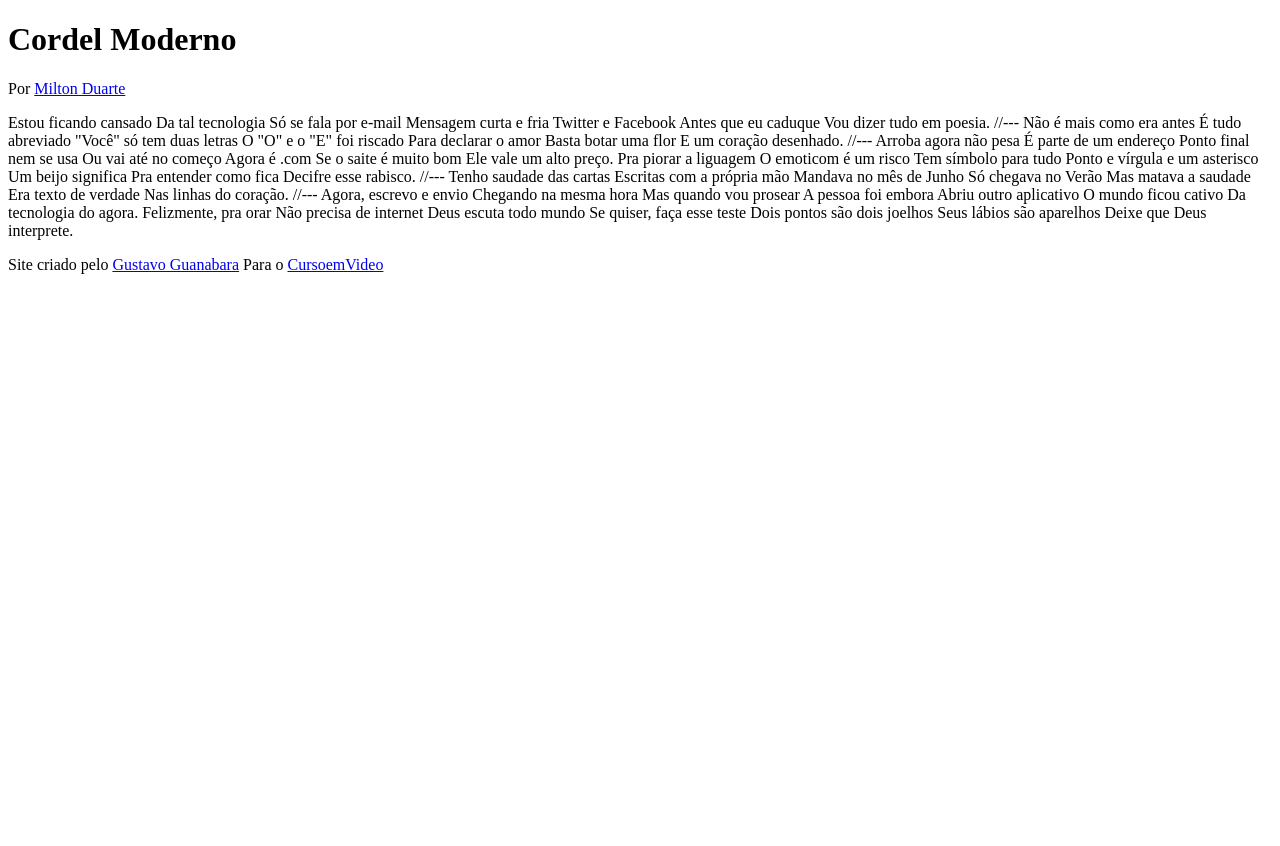
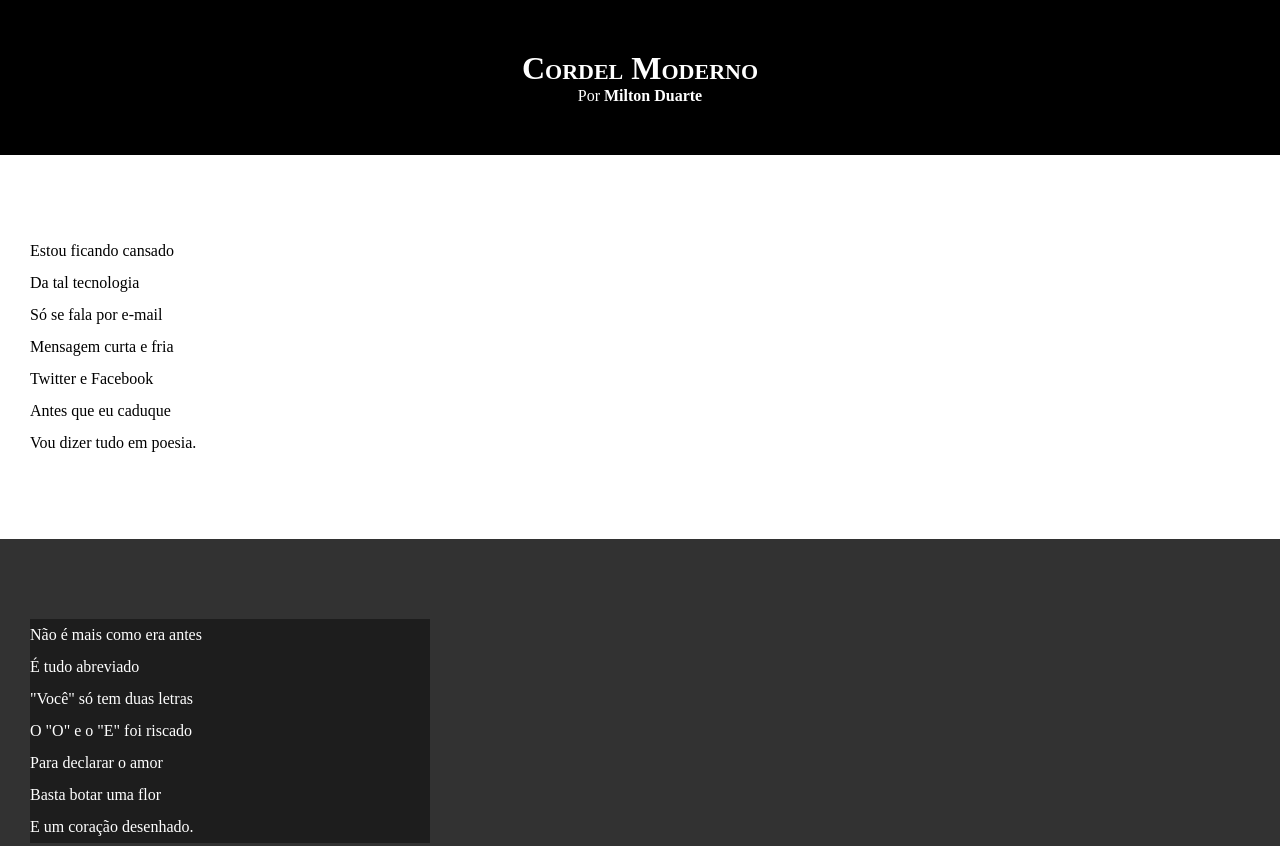
Before and after one commit to limagl/html-css, a plain HTML site: page desafios/desafio012/cordel.html in a window 1280 px wide. Shown: the top 846 px of the page. Before the commit the page ends 800 px from the top, so only its background shows below. Drawn offline with Linux system fonts and the light colour scheme.

Commit message:
atualizei estilos de textos e blocos

```diff
--- a/desafios/desafio012/cordel.html
+++ b/desafios/desafio012/cordel.html
@@ -4,6 +4,7 @@
     <meta charset="UTF-8">
     <meta name="viewport" content="width=device-width, initial-scale=1.0">
     <title>Cordel Moderno</title>
+    <link rel="stylesheet" href="estilo/style.css">
 </head>
 <body>
     <header>
@@ -15,69 +16,88 @@
         </p>
     </header>
 
-    Estou ficando cansado
-    Da tal tecnologia
-    Só se fala por e-mail
-    Mensagem curta e fria
-    Twitter e Facebook
-    Antes que eu caduque
-    Vou dizer tudo em poesia.
+    <section class="normal">
+        <p>
+            Estou ficando cansado<br>
+            Da tal tecnologia <br>
+            Só se fala por e-mail <br>
+            Mensagem curta e fria <br>
+            Twitter e Facebook <br>
+            Antes que eu caduque <br>
+            Vou dizer tudo em poesia.
+        </p>
+    </section>
 
-    //---
+    <section class="imagem">
+        <p>
+            Não é mais como era antes <br>
+            É tudo abreviado <br>
+            "Você" só tem duas letras <br>
+            O "O" e o "E" foi riscado <br>
+            Para declarar o amor <br>
+            Basta botar uma flor <br>
+            E um coração desenhado.
+        </p>
+    </section>
 
-    Não é mais como era antes
-    É tudo abreviado
-    "Você" só tem duas letras
-    O "O" e o "E" foi riscado
-    Para declarar o amor
-    Basta botar uma flor
-    E um coração desenhado.
+    <section class="normal">
+        <p>
+            Arroba agora não pesa <br>
+            É parte de um endereço <br>
+            Ponto final nem se usa <br>
+            Ou vai até no começo <br>
+            Agora é .com <br>
+            Se o saite é muito bom <br>
+            Ele vale um alto preço. <br>
+          </p>
 
-    //---
+            <p>
+                Pra piorar a liguagem <br>
+                O emoticom é um risco <br>
+                Tem símbolo para tudo <br>
+                Ponto e vírgula e um asterisco <br>
+                Um beijo significa <br>
+                Pra entender como fica <br>
+                Decifre esse rabisco.
+            </p>
 
-    Arroba agora não pesa
-    É parte de um endereço
-    Ponto final nem se usa
-    Ou vai até no começo
-    Agora é .com
-    Se o saite é muito bom
-    Ele vale um alto preço.
+    </section>
 
-    Pra piorar a liguagem
-    O emoticom é um risco
-    Tem símbolo para tudo
-    Ponto e vírgula e um asterisco
-    Um beijo significa
-    Pra entender como fica
-    Decifre esse rabisco.
+    <section class="imagem">
+        <p>
+            Tenho saudade das cartas <br>
+            Escritas com a própria mão <br>
+            Mandava no mês de Junho <br>
+            Só chegava no Verão <br>
+            Mas matava a saudade <br>
+            Era texto de verdade <br>
+            Nas linhas do coração.
+        </p>
+    </section>
 
-    //---
 
-    Tenho saudade das cartas
-    Escritas com a própria mão
-    Mandava no mês de Junho
-    Só chegava no Verão
-    Mas matava a saudade
-    Era texto de verdade
-    Nas linhas do coração.
 
-    //---
+    <section class="normal">
+        <p>
+            Agora, escrevo e envio  <br>
+            Chegando na mesma hora <br>
+            Mas quando vou prosear <br>
+            A pessoa foi embora <br>
+            Abriu outro aplicativo <br>
+            O mundo ficou cativo <br>
+            Da tecnologia do agora. <br>
+        </p>
 
-    Agora, escrevo e envio
-    Chegando na mesma hora
-    Mas quando vou prosear
-    A pessoa foi embora
-    Abriu outro aplicativo
-    O mundo ficou cativo
-    Da tecnologia do agora.
-
-    Felizmente, pra orar
-    Não precisa de internet
-    Deus escuta todo mundo
-    Se quiser, faça esse teste
-    Dois pontos são dois joelhos
-    Seus lábios são aparelhos
-    Deixe que Deus interprete.
+        <p>
+            Felizmente, pra orar <br>
+            Não precisa de internet <br>
+            Deus escuta todo mundo <br>
+            Se quiser, faça esse teste <br>
+            Dois pontos são dois joelhos <br>
+            Seus lábios são aparelhos <br>
+            Deixe que Deus interprete.
+        </p>
+    </section>
 
     <footer>
         <p>Site criado pelo <a href="https://gustavoguanabara.github.io" target="_blank">Gustavo Guanabara</a> Para o <a href="https://www.cursoemvideo.com" target="_blank">CursoemVideo</a> </p>
--- /dev/null
+++ b/desafios/desafio012/estilo/style.css
@@ -0,0 +1,66 @@
+@charset "UTF-8";
+
+* {
+    margin: 0px;
+    padding: 0px;
+}
+
+html,body {
+    min-height: 100vh;
+    background-color: darkgray;
+}
+
+header {
+    background-color: black;
+    color: white;
+    text-align: center;
+}
+
+header > h1 {
+    padding-top: 50px;
+    font-variant: small-caps;
+}
+
+header > p {
+    padding-bottom: 50px;
+}
+
+a:hover {
+    text-decoration: underline;
+}
+
+section {
+    padding-top: 10vh;
+    padding-bottom: 10vh;
+    line-height: 2em;
+    padding-left: 30px;
+}
+
+section.normal {
+    background-color: white;
+    color: black;
+}
+
+section.imagem {
+    background-color: rgba(0, 0, 0, 0.707);
+    color: white;
+}
+
+section.imagem > p {
+    width: 400px;
+    background-color: rgba(0, 0, 0, 0.414);
+
+}
+
+a {
+    color: white;
+    text-decoration: none;
+    font-weight: bolder;
+}
+
+footer {
+    background-color: black;
+    text-align: center;
+    color: white;
+    padding: 10px;
+}
```
